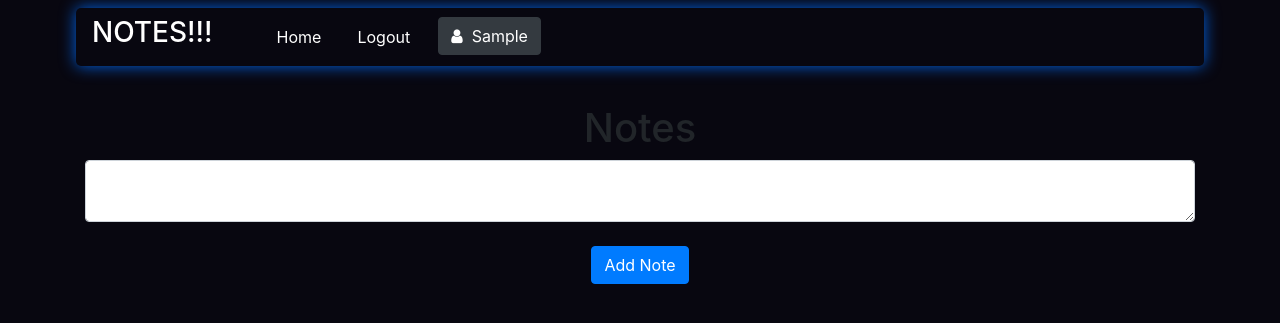
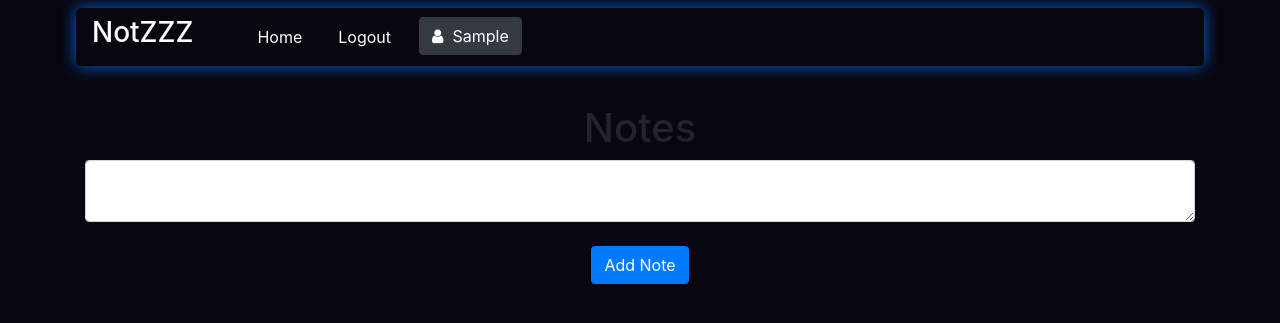
Before and after one commit to HarshaCR-7/notzzz, a Flask app: page / in a window 1280 px wide. Shown: the top 323 px of the page. Run offline with Flask 2, Linux system fonts and the light colour scheme; the visitor is signed in with stand-in values (Sample User, id 1); data comes from the database, SQL or seed files in the repository; data that the repository does not hold is empty; some libraries are stand-ins or nearby versions.

Commit message:
Update base.html

```diff
--- a/website/templates/base.html
+++ b/website/templates/base.html
@@ -74,7 +74,7 @@
       <span class="navbar-toggler-icon"></span>
     </button>
     <div class="collapse navbar-collapse" id="navbarNav">
-      <a class="nav-link" href="/"><h3 style="margin-right: 20px; color:rgb(255, 255, 255)">NOTES!!!</h3></a>
+      <a class="nav-link" href="/"><h3 style="margin-right: 20px; color:rgb(255, 255, 255)">NotZZZ</h3></a>
       <ul class="navbar-nav">
 
         {% if user.is_authenticated %}
```
